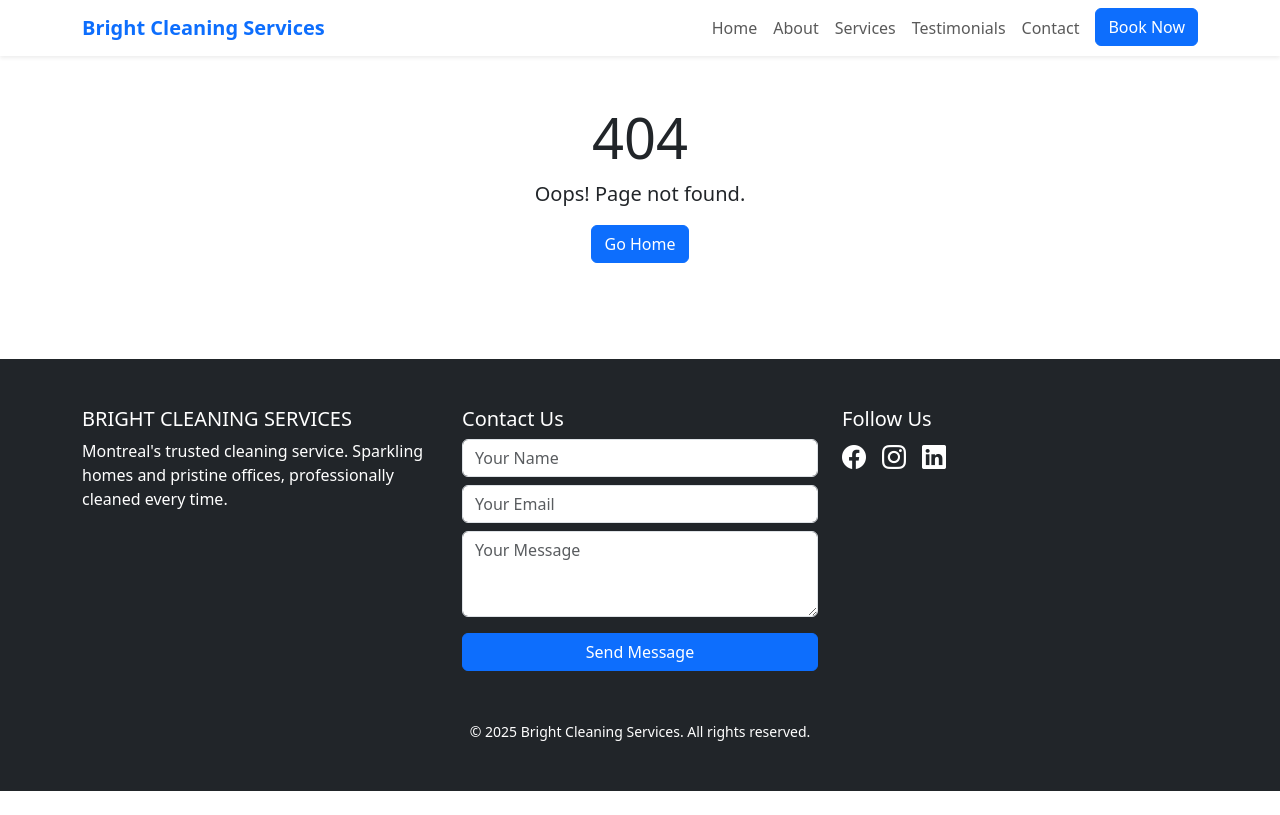
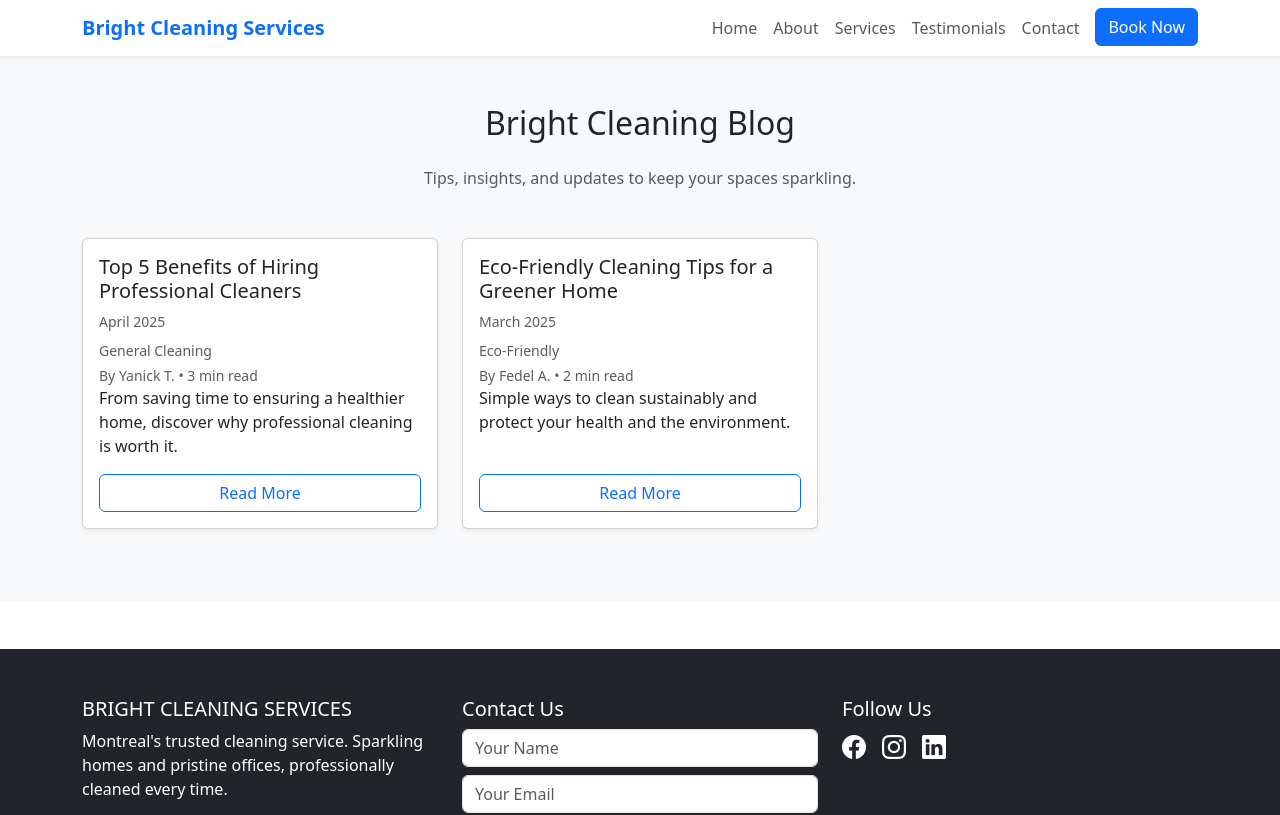
Before and after one commit to t-yanick/bright-cleaners, a React (Create React App) app: page /#/blog in a window 1280 px wide. Shown: the top 815 px of the page. Built offline with nearby package versions, Linux system fonts and the light colour scheme.

Commit message:
Add dynamic blog engine

```diff
--- a/src/App.js
+++ b/src/App.js
@@ -9,6 +9,8 @@ import Testimonials from './pages/Testimonials';
 import Contact from './pages/Contact';
 import Booking from './pages/Booking';
 import ThankYou from './pages/ThankYou';
+import Blog from './pages/Blog';
+import SinglePost from './pages/SinglePost';
 import NotFound from './pages/NotFound';
 
 function App() {
@@ -24,6 +26,8 @@ function App() {
         <Route path="/contact" element={<Contact />} />
         <Route path="/booking" element={<Booking />} />
         <Route path="/thank-you" element={<ThankYou />} />
+        <Route path="/blog" element={<Blog />} />
+        <Route path="/blog/:slug" element={<SinglePost />} />
         <Route path="*" element={<NotFound />} />
       </Routes>
       <Footer />
--- /dev/null
+++ b/src/data/BlogPosts.js
@@ -0,0 +1,39 @@
+const blogPosts = [
+    {
+      slug: "benefits-of-professional-cleaning",
+      title: "Top 5 Benefits of Hiring Professional Cleaners",
+      date: "April 2025",
+      summary: "From saving time to ensuring a healthier home, discover why professional cleaning is worth it.",
+      category: "General Cleaning",
+      author: "Yanick T.",
+      readTime: "3 min read",
+      content: `
+  Hiring professional cleaners doesn’t just save you time — it helps maintain a healthier, safer home. Here’s why:
+
+  1. **Save Time:** Focus on what matters while pros handle the mess.
+  2. **Thorough Results:** Deep cleans with industrial-grade tools.
+  3. **Healthier Home:** Reduce allergens, dust, and germs.
+  4. **Stress-Free:** No more weekend cleaning marathons.
+  5. **Better Productivity:** A cleaner space = better mental clarity.
+      `
+    },
+    {
+      slug: "eco-cleaning-tips",
+      title: "Eco-Friendly Cleaning Tips for a Greener Home",
+      date: "March 2025",
+      summary: "Simple ways to clean sustainably and protect your health and the environment.",
+      category: "Eco-Friendly",
+      author: "Fedel A.",
+      readTime: "2 min read",
+      content: `
+  Here are eco-friendly cleaning tips that are both effective and safe:
+
+  - Use white vinegar for streak-free windows and surfaces
+  - Replace paper towels with washable microfiber cloths
+  - Choose biodegradable, non-toxic cleaning products
+  - Add lemon or essential oils for a fresh natural scent
+      `
+    }
+  ];
+
+  export default blogPosts;
--- /dev/null
+++ b/src/pages/Blog.js
@@ -0,0 +1,41 @@
+import React from 'react';
+import { Link } from 'react-router-dom';
+import blogPosts from '../data/BlogPosts';
+import { Helmet } from 'react-helmet';
+
+const Blog = () => {
+  return (
+    <div className="bg-light py-5">
+      <Helmet>
+        <title>Blog | Bright Cleaning Services</title>
+        <meta name="description" content="Explore expert cleaning tips, home care advice, and updates from Bright Cleaning Services in Montreal." />
+      </Helmet>
+
+      <div className="container">
+        <h2 className="text-center mb-4">Bright Cleaning Blog</h2>
+        <p className="text-center text-muted mb-5">Tips, insights, and updates to keep your spaces sparkling.</p>
+
+        <div className="row">
+          {blogPosts.map((post, index) => (
+            <div className="col-md-6 col-lg-4 mb-4" key={index}>
+              <div className="card h-100 shadow-sm">
+                <div className="card-body d-flex flex-column">
+                  <h5 className="card-title">{post.title}</h5>
+                  <small className="text-muted mb-2">{post.date}</small>
+                  <small className="text-muted mb-1 d-block">{post.category}</small>
+                  <small className="text-muted">By {post.author} • {post.readTime}</small>
+                  <p className="card-text">{post.summary}</p>
+                  <Link to={`/blog/${post.slug}`} className="btn btn-outline-primary mt-auto">
+                    Read More
+                  </Link>
+                </div>
+              </div>
+            </div>
+          ))}
+        </div>
+      </div>
+    </div>
+  );
+};
+
+export default Blog;
--- /dev/null
+++ b/src/pages/SinglePost.js
@@ -0,0 +1,36 @@
+import React from 'react';
+import { useParams, Link } from 'react-router-dom';
+import blogPosts from '../data/BlogPosts';
+import { Helmet } from 'react-helmet';
+
+const SinglePost = () => {
+  const { slug } = useParams();
+  const post = blogPosts.find(p => p.slug === slug);
+
+  if (!post) {
+    return (
+      <div className="container py-5 text-center">
+        <h2>Post Not Found</h2>
+        <Link to="/blog" className="btn btn-outline-primary mt-3">Back to Blog</Link>
+      </div>
+    );
+  }
+
+  return (
+    <div className="container py-5">
+      <Helmet>
+        <title>{post.title} | Bright Cleaning Blog</title>
+      </Helmet>
+
+      <h2>{post.title}</h2>
+      <p className="text-muted">{post.date}</p>
+      <p className="text-muted mb-1"><strong>Category:</strong> {post.category}</p>
+      <p className="text-muted"><strong>By:</strong> {post.author} — {post.readTime}</p>
+      <hr />
+      <div dangerouslySetInnerHTML={{ __html: post.content.replace(/\n/g, "<br/>") }} />
+      <Link to="/blog" className="btn btn-outline-primary mt-4">← Back to Blog</Link>
+    </div>
+  );
+};
+
+export default SinglePost;
```
